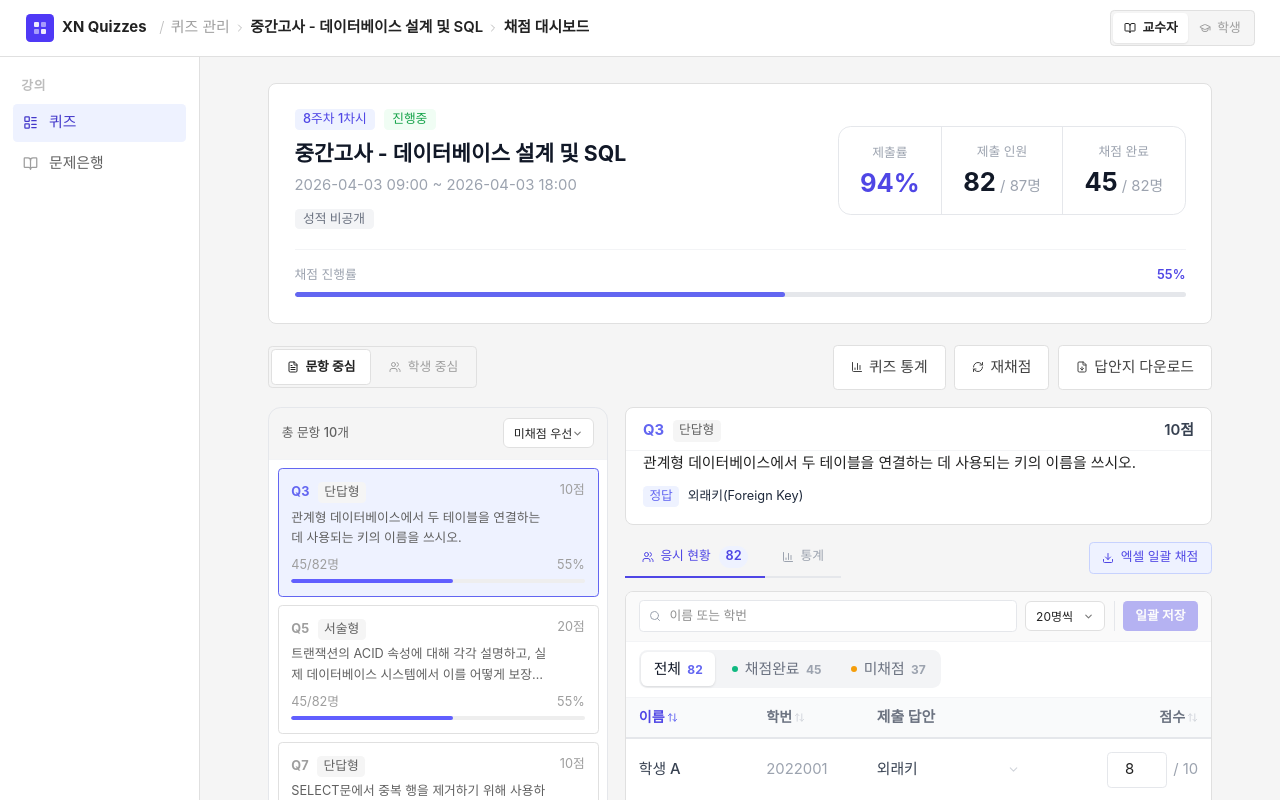
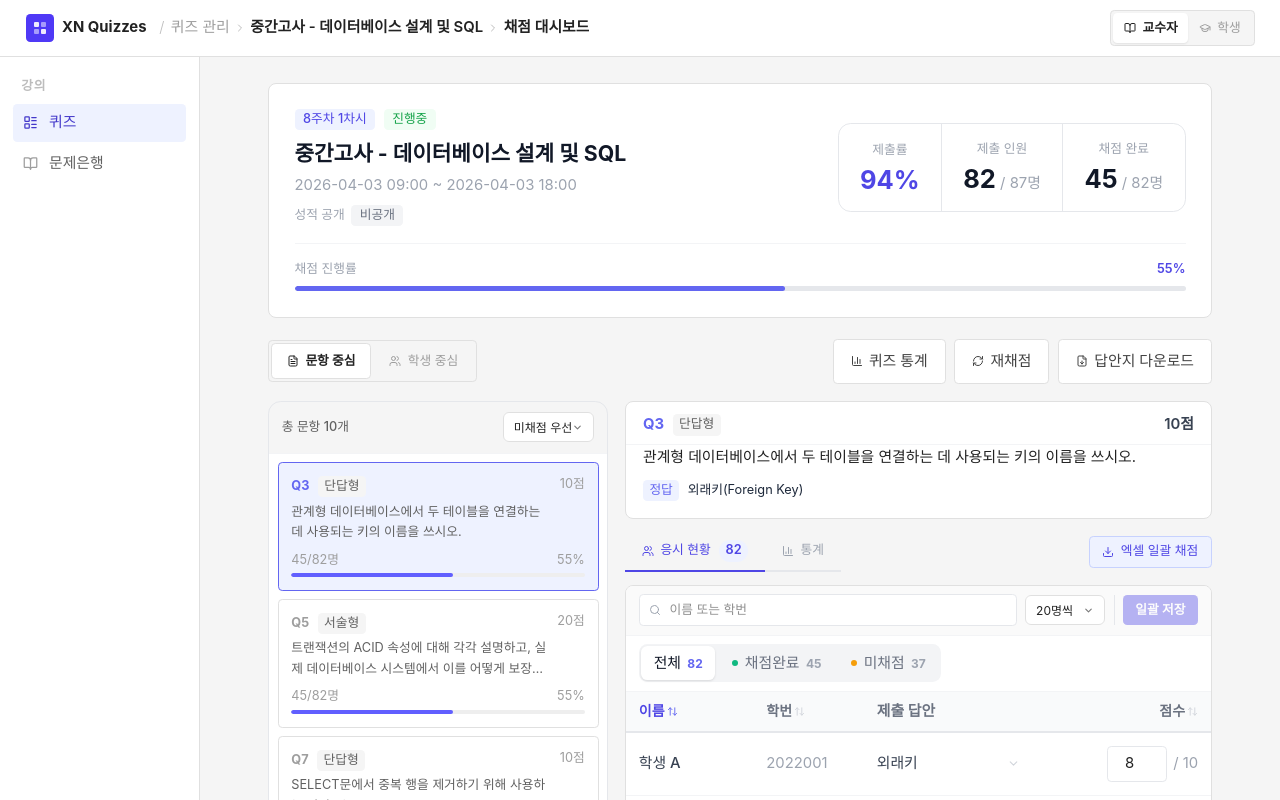
Before and after one commit to minjukim13/xnquiz, a React (Vite) app: page /quiz/1/grade in a window 1280 px wide. Shown: the top 800 px of the page. Built offline with nearby package versions, Linux system fonts and the light colour scheme; a web font is replaced by a local one.

Commit message:
style: 성적 공개 정책 표시 방식 개선
단일 축약 배지 → 레이블 + 범위 칩(정답 포함/점수만) + 타이밍 칩(즉시/마감 후/기간 지정) 분리 표시

```diff
--- a/src/pages/GradingDashboard.jsx
+++ b/src/pages/GradingDashboard.jsx
@@ -197,16 +197,33 @@ export default function GradingDashboard() {
                     {(() => {
                       if (QUIZ_INFO.scoreRevealEnabled === undefined && QUIZ_INFO.scoreReleasePolicy === undefined) return null
                       const enabled = QUIZ_INFO.scoreRevealEnabled ?? (QUIZ_INFO.scoreReleasePolicy !== null)
-                      if (!enabled) return <span className="text-xs px-2 py-0.5 rounded font-medium" style={{ background: '#F3F4F6', color: '#6B7280' }}>성적 비공개</span>
-                      const scopeLabel = QUIZ_INFO.scoreRevealScope === 'with_answer'
-                        ? '정답까지 공개'
-                        : QUIZ_INFO.scoreReleasePolicy === 'with_answer' || QUIZ_INFO.scoreReleasePolicy === 'after_due' || QUIZ_INFO.scoreReleasePolicy === 'period'
-                          ? '정답까지 공개'
-                          : '오답 여부만 공개'
-                      const timingLabel = (QUIZ_INFO.scoreRevealTiming ?? QUIZ_INFO.scoreReleasePolicy) === 'after_due' ? ' · 마감 후'
-                        : (QUIZ_INFO.scoreRevealTiming ?? QUIZ_INFO.scoreReleasePolicy) === 'period' ? ' · 기간 설정'
-                        : ' · 즉시'
-                      return <span className="text-xs px-2 py-0.5 rounded font-medium" style={{ background: '#EEF2FF', color: '#4F46E5' }}>성적공개: {scopeLabel}{timingLabel}</span>
+                      if (!enabled) {
+                        return (
+                          <div className="flex items-center gap-1.5">
+                            <span className="text-xs font-medium" style={{ color: '#9CA3AF' }}>성적 공개</span>
+                            <span className="text-xs px-2 py-0.5 rounded font-medium" style={{ background: '#F3F4F6', color: '#6B7280' }}>비공개</span>
+                          </div>
+                        )
+                      }
+                      const isWithAnswer = QUIZ_INFO.scoreRevealScope === 'with_answer'
+                        || QUIZ_INFO.scoreReleasePolicy === 'with_answer'
+                        || QUIZ_INFO.scoreReleasePolicy === 'after_due'
+                        || QUIZ_INFO.scoreReleasePolicy === 'period'
+                      const timing = QUIZ_INFO.scoreRevealTiming ?? QUIZ_INFO.scoreReleasePolicy
+                      const timingLabel = timing === 'after_due' ? '마감 후 공개'
+                        : timing === 'period' ? '공개 기간 지정'
+                        : '즉시 공개'
+                      return (
+                        <div className="flex items-center gap-1.5">
+                          <span className="text-xs font-medium" style={{ color: '#9CA3AF' }}>성적 공개</span>
+                          <span className="text-xs px-2 py-0.5 rounded font-medium" style={{ background: '#EEF2FF', color: '#4F46E5' }}>
+                            {isWithAnswer ? '정답 포함' : '점수만'}
+                          </span>
+                          <span className="text-xs px-2 py-0.5 rounded font-medium" style={{ background: '#F0FDF4', color: '#16A34A' }}>
+                            {timingLabel}
+                          </span>
+                        </div>
+                      )
                     })()}
                   </div>
 
```
